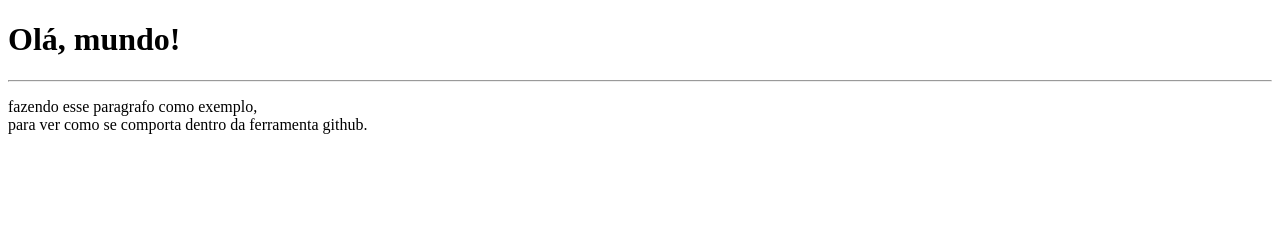
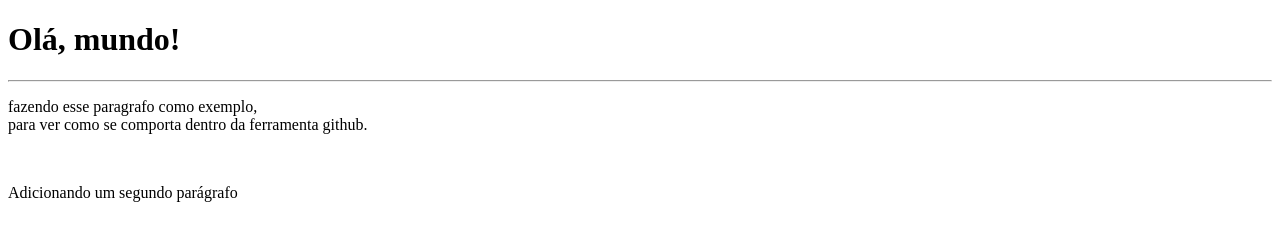
Before and after one commit to nicodemoos/Ola-Mundo, a plain HTML site: page site-exemplo/index.html in a window 1280 px wide. Drawn offline with Linux system fonts and the light colour scheme.

Commit message:
adicionei o segundo parágrafo

```diff
--- a/site-exemplo/index.html
+++ b/site-exemplo/index.html
@@ -11,5 +11,7 @@
     <p> fazendo esse paragrafo como exemplo,<br>
          para ver como se comporta dentro da ferramenta github.
     </p>
+    <br>
+    <p>Adicionando um segundo parágrafo</p>
         </body>
 </html>
```
